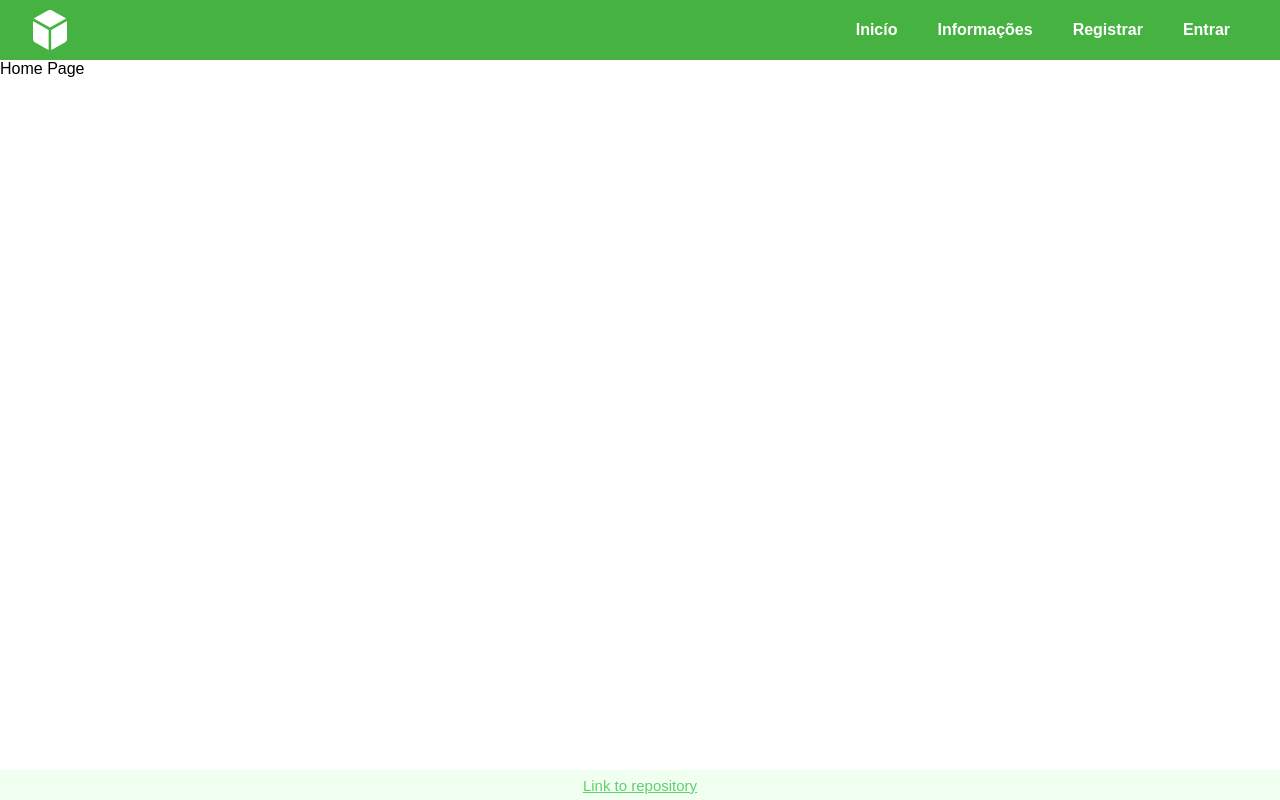
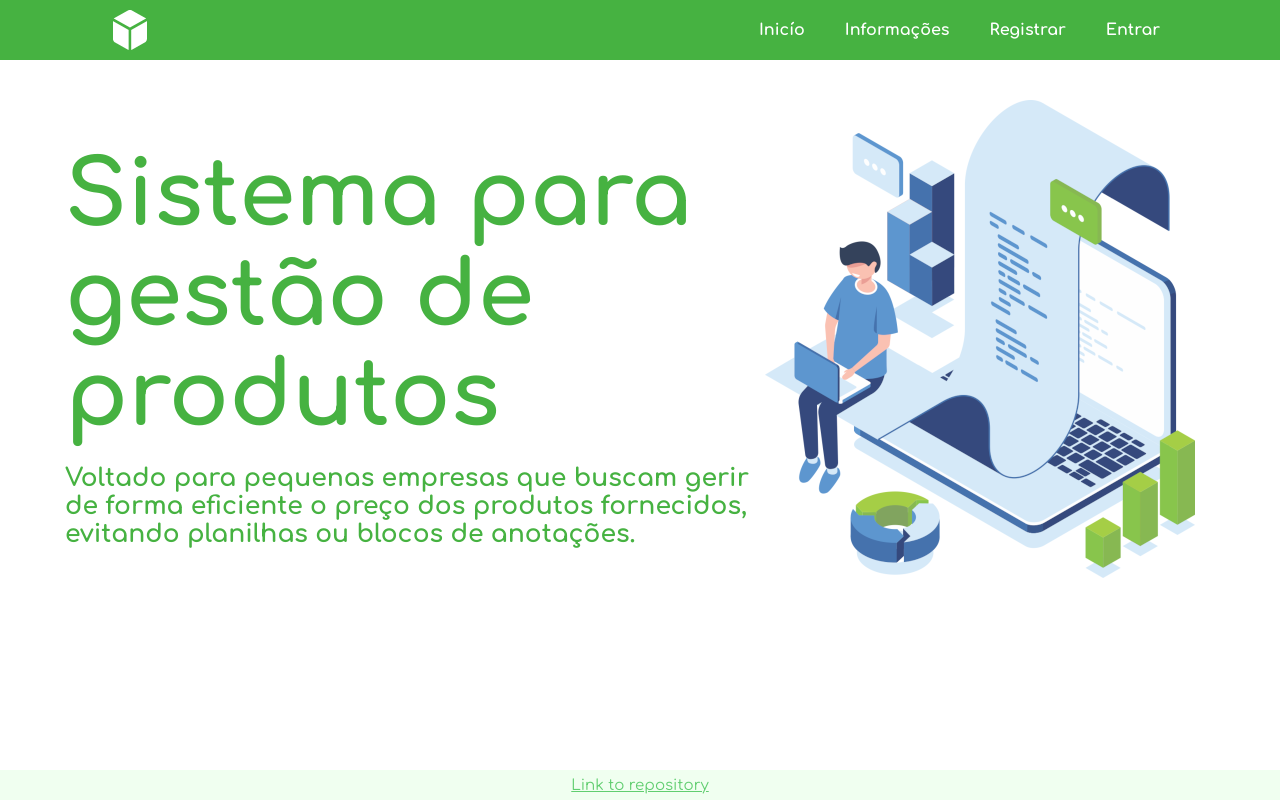
Before and after one commit to leodoprado/Listto, a React (Create React App) app in the folder frontend/: page / in a window 1280 px wide. Built offline with nearby package versions, Linux system fonts and the light colour scheme.

Commit message:
atualizando home page

```diff
--- a/frontend/public/index.html
+++ b/frontend/public/index.html
@@ -24,6 +24,9 @@
       work correctly both with client-side routing and a non-root public URL.
       Learn how to configure a non-root public URL by running `npm run build`.
     -->
+    <link rel="preconnect" href="https://fonts.googleapis.com">
+    <link rel="preconnect" href="https://fonts.gstatic.com" crossorigin>
+    <link href="https://fonts.googleapis.com/css2?family=Comfortaa:wght@300;400;500;600;700&display=swap" rel="stylesheet">
     <title>Listto</title>
   </head>
   <body>
--- a/frontend/src/components/Footer/FooterComponent.js
+++ b/frontend/src/components/Footer/FooterComponent.js
@@ -5,7 +5,7 @@ import { ContainerFooter } from './FooterStyle'
 const FooterComponent = () => {
   return (
     <ContainerFooter>
-        <a href="https://github.com/leodoprado/Listto">Link to repository</a>
+        <a href="https://github.com/leodoprado/Listto" target='_blank'>Link to repository</a>
     </ContainerFooter>
   )
 }
--- a/frontend/src/components/Header/HeaderStyle.js
+++ b/frontend/src/components/Header/HeaderStyle.js
@@ -10,7 +10,7 @@ export const ContainerHeader = styled.div`
 
     nav {
         display: flex;
-        margin-right: 30px;
+        margin-right: 100px;
     }
 
     a {
@@ -18,7 +18,7 @@ export const ContainerHeader = styled.div`
         text-decoration: none;
         display: flex;
         align-items: center;
-        font-weight: 600;
+        font-weight: 700;
         margin-right: 20px;
         margin-left: 20px;
     }
@@ -28,6 +28,6 @@ export const ContainerHeader = styled.div`
     }
 
     img {
-        margin-left: 30px;
+        margin-left: 110px;
     }
 `
--- a/frontend/src/config/globalStyles.js
+++ b/frontend/src/config/globalStyles.js
@@ -1,11 +1,10 @@
 import { createGlobalStyle } from "styled-components"
 
 const globalStyle = createGlobalStyle`
-    @import url('https://fonts.googleapis.com/css2?family=Maven+Pro:wght@400;500;600;700;800;900&display=swap');
     * {
     margin: 0;
     padding: 0;
-    font-family: 'Maven Pro', sans-serif;
+    font-family: 'Comfortaa', sans-serif;
     }
 `
 
--- a/frontend/src/pages/Home/HomePage.js
+++ b/frontend/src/pages/Home/HomePage.js
@@ -2,12 +2,25 @@ import React from 'react'
 
 import Header from '../../components/Header/HeaderComponent'
 import Footer from '../../components/Footer/FooterComponent'
+import { ContainerHomePage, ContainerLeft, ContainerRight } from './HomePageStyle'
+import imghomepage from '../../assets/imghomepage.png'
 
 const HomePage = () => {
   return (
     <>
         <Header />
-        <div>Home Page</div>
+          <ContainerHomePage>
+            <div className="container-conteudo">
+              <ContainerLeft>
+                <h1>Sistema para gestão de produtos</h1>
+                <br />
+                <h2>Voltado para pequenas empresas que buscam gerir de forma eficiente o preço dos produtos fornecidos, evitando planilhas ou blocos de anotações.</h2>
+                </ContainerLeft>
+              <ContainerRight>
+                <img src={imghomepage}/>
+              </ContainerRight>
+            </div>
+          </ContainerHomePage>
         <Footer />
     </>
   )
--- /dev/null
+++ b/frontend/src/pages/Home/HomePageStyle.js
@@ -0,0 +1,33 @@
+import styled from "styled-components";
+
+export const ContainerHomePage = styled.div `
+
+    .container-conteudo {
+        width: 100vw;
+        display: flex;
+        justify-content: center;
+        align-items: center;
+    }
+`
+
+export const ContainerLeft = styled.div`
+    width: 700px;
+    height: 350px;
+    color: #46B241;
+
+    h1 {
+        font-size: 90px;
+        font-weight: 700;
+    }
+    h2 {
+        font-size: 25px;
+    }
+`
+
+export const ContainerRight = styled.div`
+    width: 450px;
+
+    img {
+        margin-top: 40px;
+    }
+`
```
Also changed, not shown: frontend/src/assets/imghomepage.png (renamed from frontend/src/assets/inicio.png).
